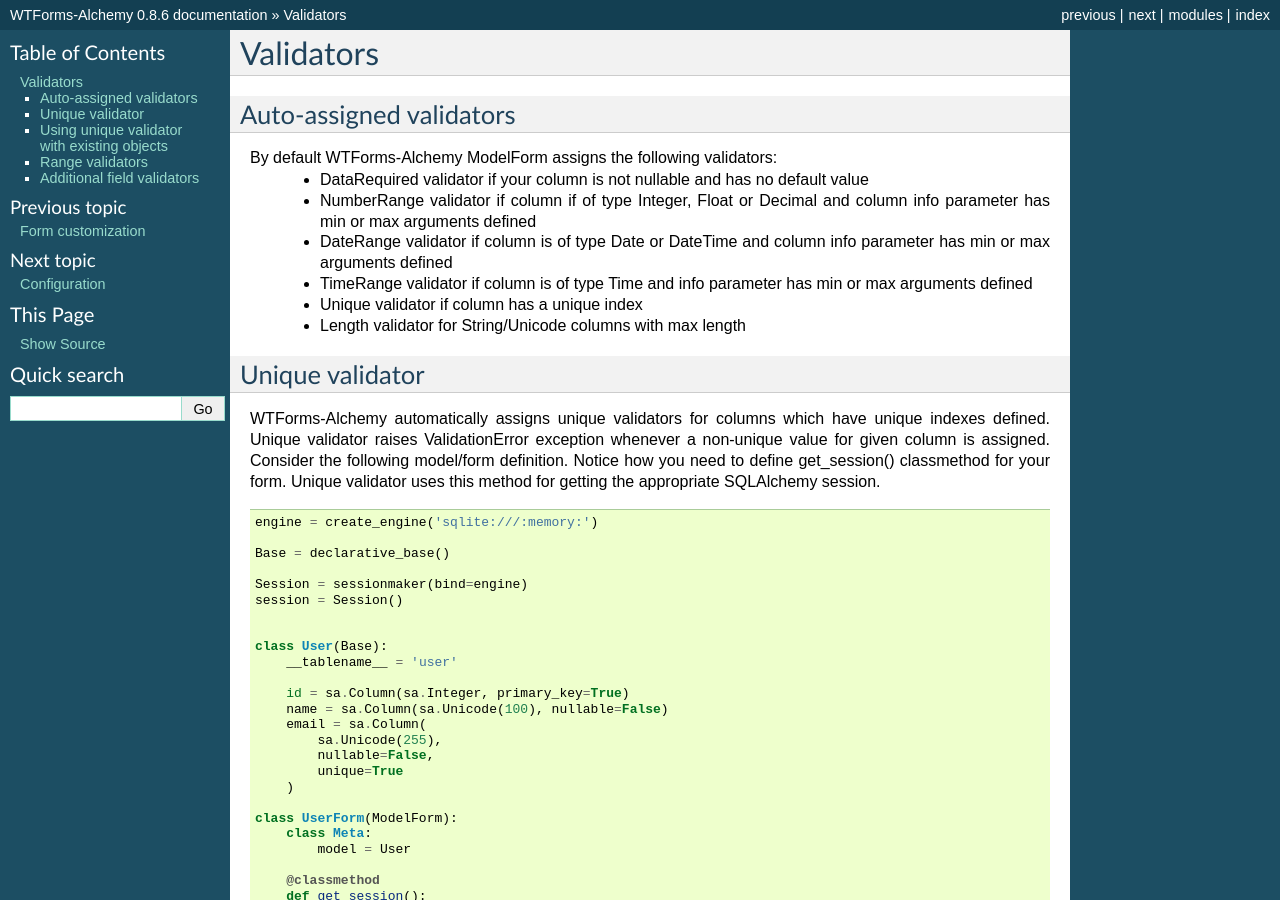
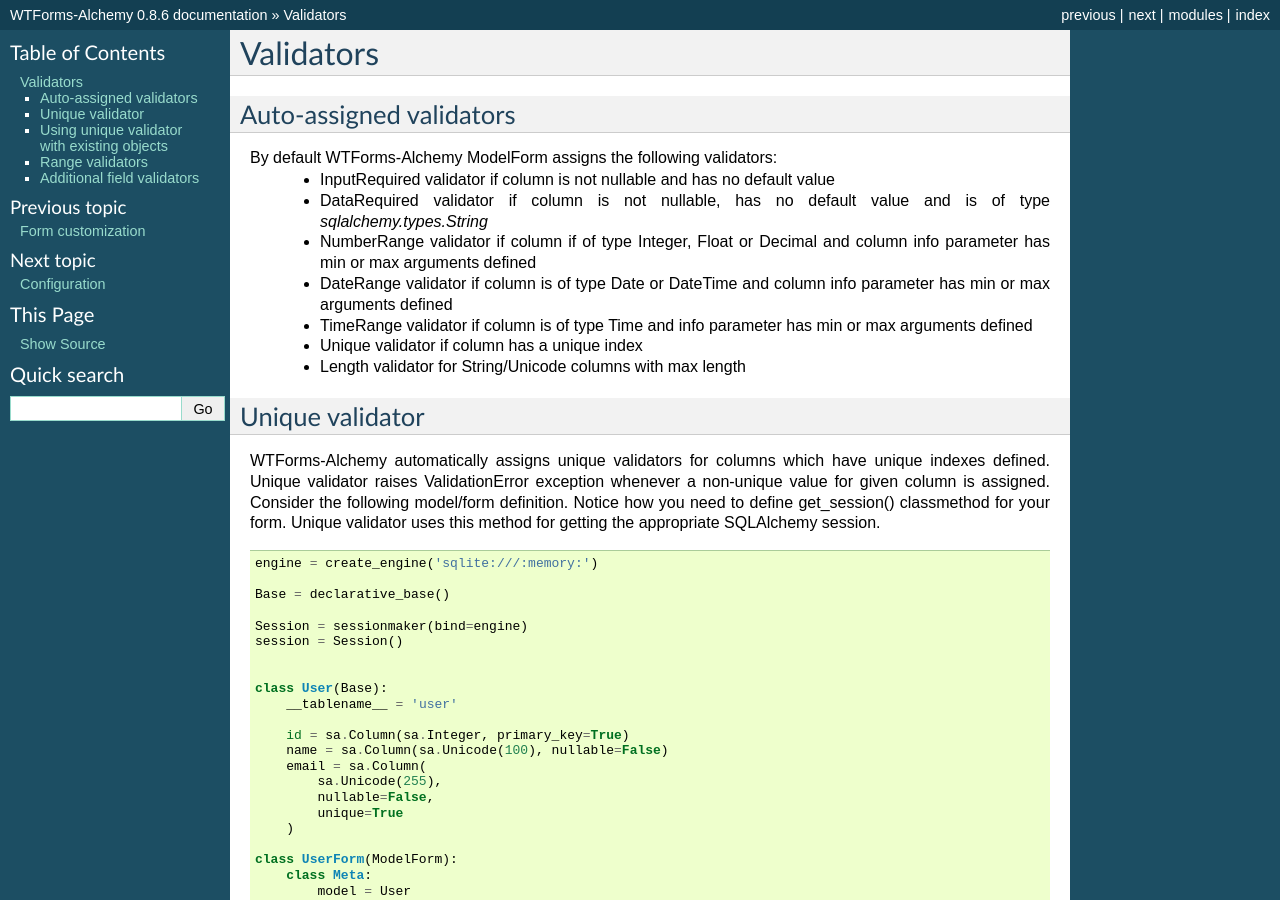
Before and after one commit to kvesteri/wtforms-alchemy, a Sphinx documentation site: the page built from docs/validators.rst, in a window 1280 px wide and 900 px high. Built offline with Sphinx 7.4.7, drawn with Linux system fonts in a browser that asks for light colours.

Commit message:
Update validator docs

```diff
--- a/docs/validators.rst
+++ b/docs/validators.rst
@@ -6,7 +6,8 @@
 ------------------------
 
 By default WTForms-Alchemy ModelForm assigns the following validators:
-    * DataRequired validator if your column is not nullable and has no default value
+    * InputRequired validator if column is not nullable and has no default value
+    * DataRequired validator if column is not nullable, has no default value and is of type `sqlalchemy.types.String`
     * NumberRange validator if column if of type Integer, Float or Decimal and column info parameter has min or max arguments defined
     * DateRange validator if column is of type Date or DateTime and column info parameter has min or max arguments defined
     * TimeRange validator if column is of type Time and info parameter has min or max arguments defined
```
